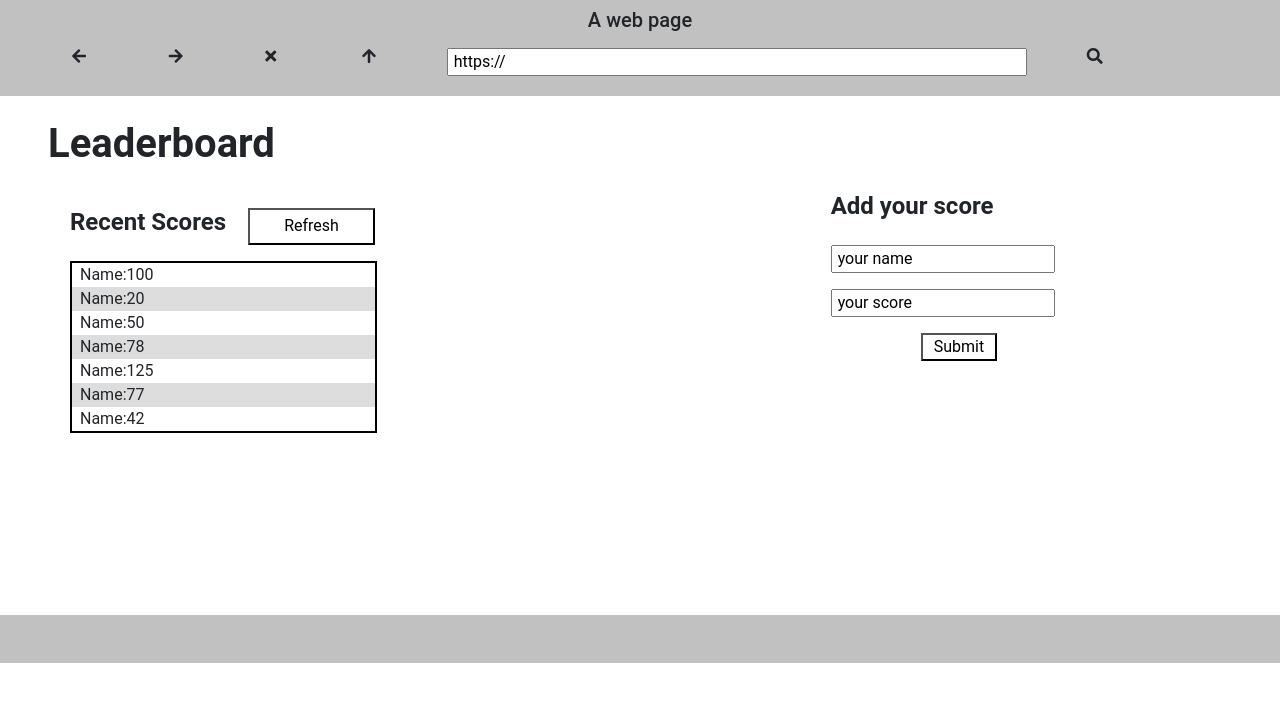
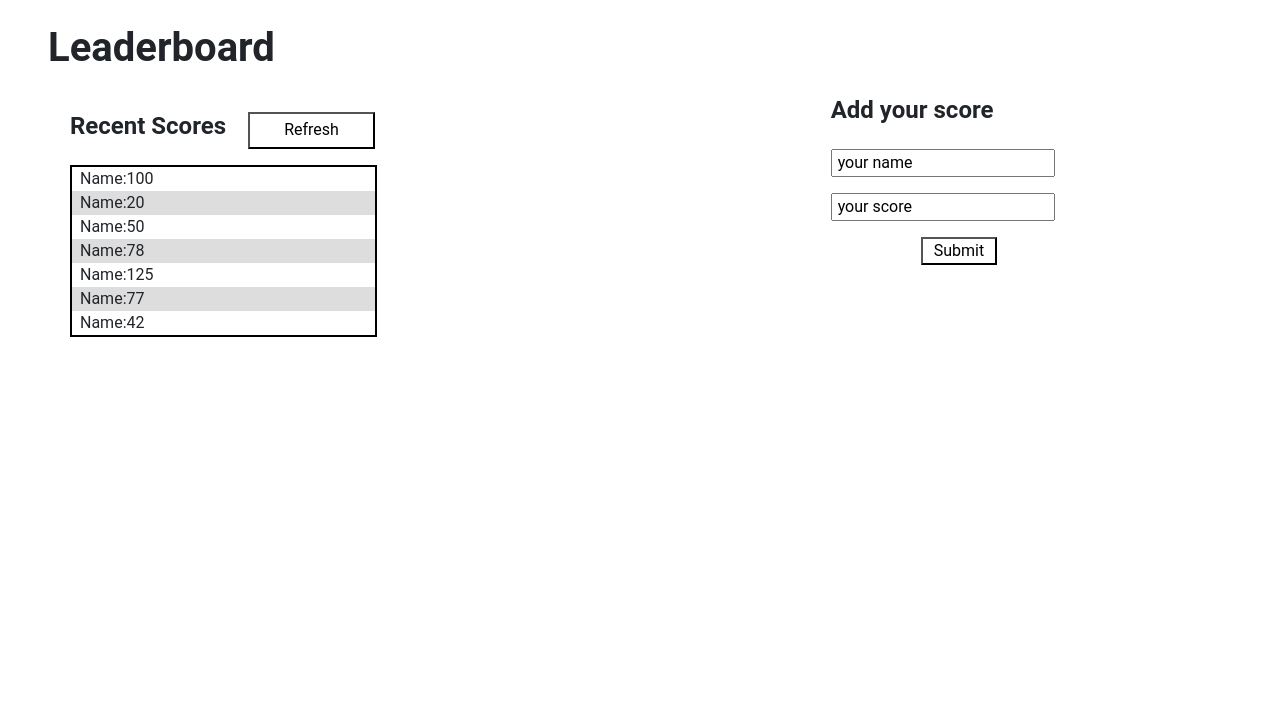
Before and after one commit to AbigiyaTY/Leaderboard, a website built with webpack: page src/index.html in a window 1280 px wide. Shown: the top 702 px of the page. Built offline with nearby package versions, Linux system fonts and the light colour scheme.

Commit message:
Removed header and footer

```diff
--- a/src/index.html
+++ b/src/index.html
@@ -23,17 +23,6 @@
 </head>
 
 <body>
-    <header class="container-fluid">
-        <h5 class="col-12 text-center py-2">A web page</h5>
-        <div class="row mx-5 headerList">
-            <i class="col-1 fa fa-arrow-left"></i>
-            <i class="col-1 fa fa-arrow-right"></i>
-            <i class="col-1 fa fa-times"></i>
-            <i class="col-1 fa-sharp fa fa-arrow-up"></i>
-            <input class="col-6 search" type="text" placeholder="https://" />
-            <i class="col-1 mx-5 fa fa-search"></i>
-        </div>
-    </header>
     <section class="row">
         <h1 class="col-12 fw-bold my-4 mx-5">Leaderboard</h1>
         <div class="col-7 left-align">
@@ -68,7 +57,6 @@
             </form>
         </div>
     </section>
-    <footer class="p-4 footer"></footer>
     <script src="./index.js"></script>
 </body>
 
--- a/src/style.css
+++ b/src/style.css
@@ -13,19 +13,6 @@ body {
 
 ul li {
   list-style: none;
-}
-
-header,
-footer {
-  background-color: #c1c1c1;
-}
-
-.headerList {
-  padding-bottom: 20px;
-}
-
-.x {
-  font-size: 20px;
 }
 
 .left-align {
@@ -63,7 +50,3 @@ input::placeholder {
   padding-left: 5px;
   color: #000;
 }
-
-.footer {
-  margin-top: 13%;
-}
```
Also changed, not shown: dist/index.html, dist/main.js.
